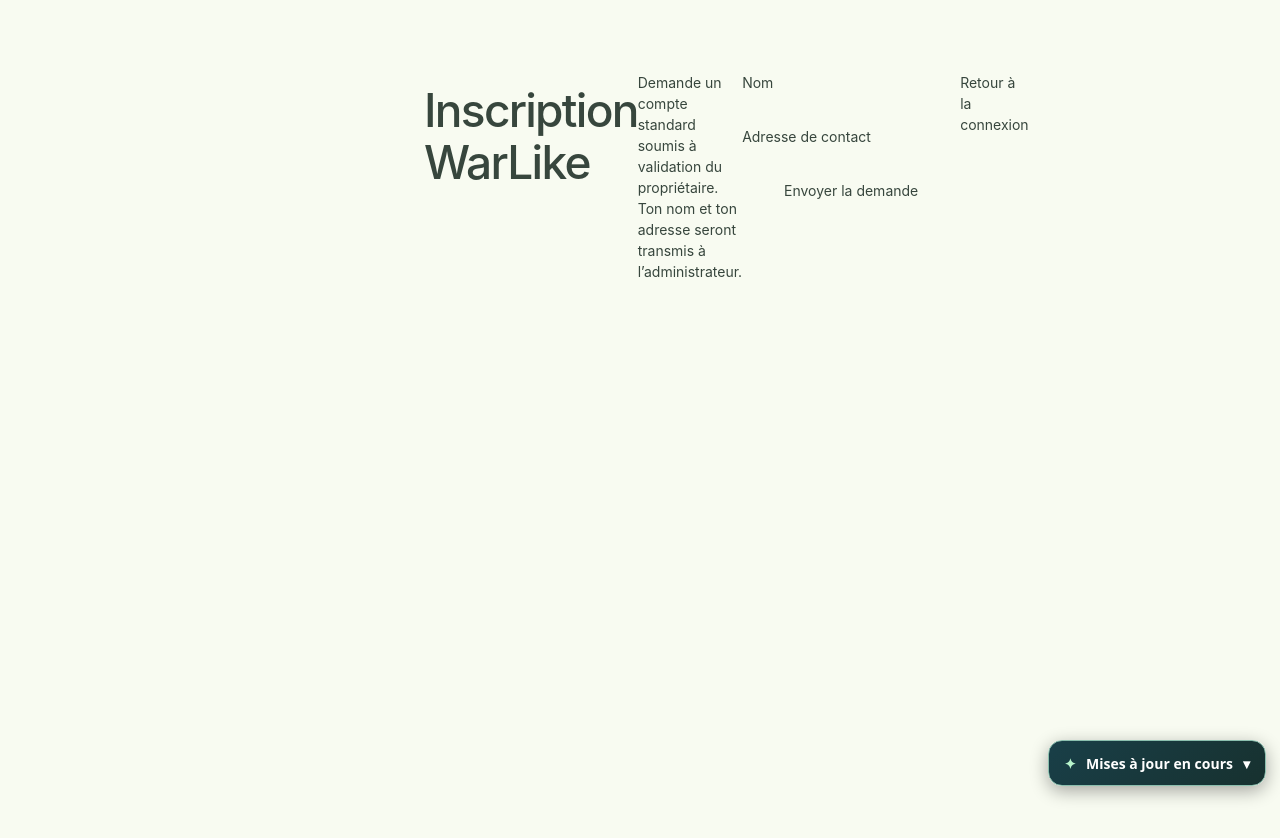
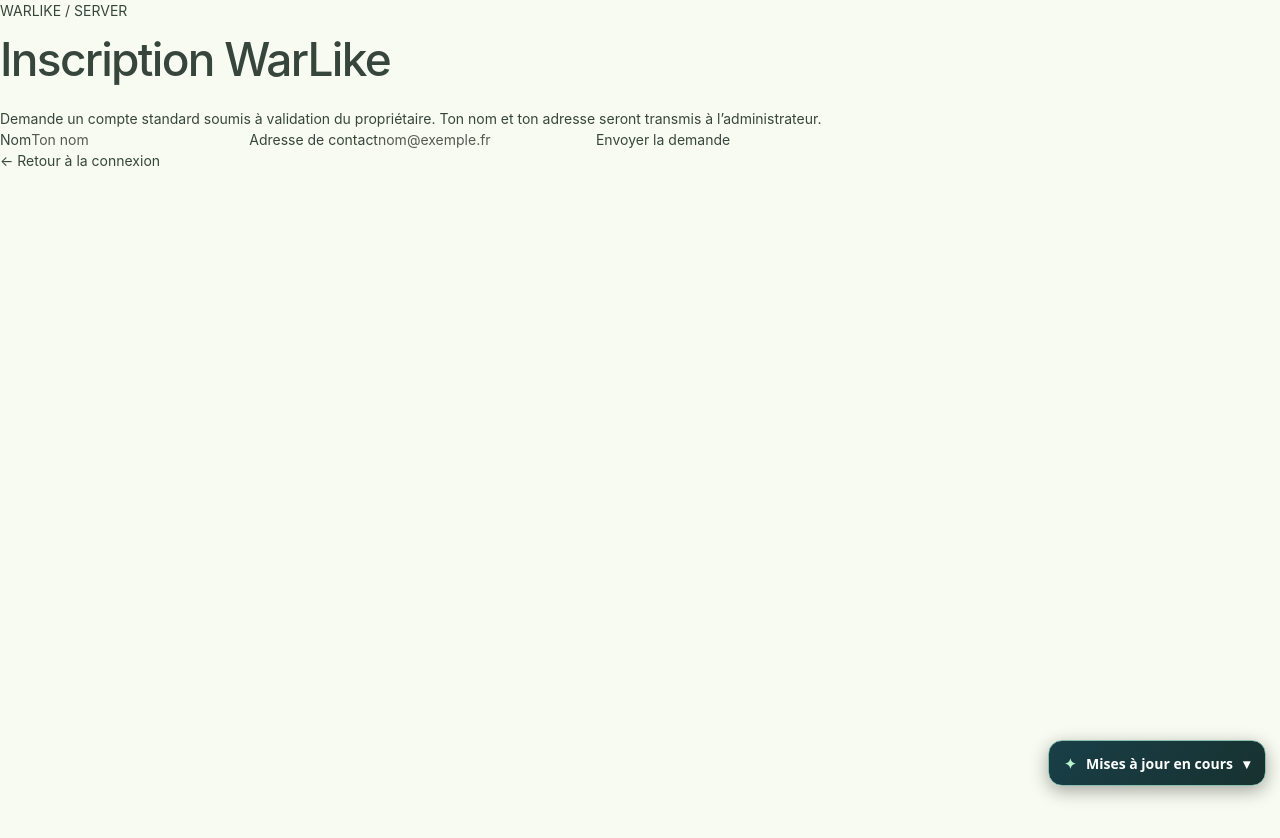
Before and after one commit to Motherlode94/WarLike-Server, a Next.js app: page /demande-compte in a window 1280 px wide. Shown: the top 838 px of the page. After the commit the page ends 800 px from the top, so only its background shows below. Built offline with nearby package versions, Linux system fonts and the light colour scheme.

Commit message:
Restore accessible single-column account registration form

```diff
--- a/app/demande-compte/view.tsx
+++ b/app/demande-compte/view.tsx
@@ -6,5 +6,22 @@ export default function Registration(){
  e.preventDefault();if(busy||done)return;const form=e.currentTarget,d=new FormData(form);setBusy(true);setStatus('');
  try{const r=await fetch('/api/warlike-auth/registration-request',{method:'POST',headers:{'Content-Type':'application/json'},body:JSON.stringify({name:d.get('name'),email:d.get('email')})});if(!r.ok)throw Error(r.status===429?'Trop de demandes. Réessaie plus tard.':'Demande non enregistrée.');setDone(true);form.reset();setStatus('Demande reçue. Aucun compte n’est encore créé.');}catch(e){setStatus(e instanceof Error?e.message:'Service indisponible.');}finally{setBusy(false);}
  }
- return <main style={{maxWidth:480,margin:'48px auto',padding:24}}><h1>Inscription WarLike</h1><p>Demande un compte standard soumis à validation du propriétaire. Ton nom et ton adresse seront transmis à l’administrateur.</p><form onSubmit={submit}><fieldset disabled={busy||done} style={{display:'grid',gap:12}}><label>Nom<input name="name" required maxLength={80} autoComplete="name"/></label><label>Adresse de contact<input type="email" name="email" required maxLength={254} autoComplete="email"/></label><button type="submit">Envoyer la demande</button></fieldset></form><p role="status">{status}</p><a href="/connexion">Retour à la connexion</a></main>;
+ return <main className="wl-registration-shell">
+  <section className="wl-registration-card" aria-labelledby="registration-title">
+   <div className="wl-registration-brand">WARLIKE / SERVER</div>
+   <h1 id="registration-title">Inscription WarLike</h1>
+   <p className="wl-registration-intro">Demande un compte standard soumis à validation du propriétaire. Ton nom et ton adresse seront transmis à l’administrateur.</p>
+   <form onSubmit={submit} aria-busy={busy}>
+    <fieldset disabled={busy||done}>
+     <label htmlFor="registration-name">Nom</label>
+     <input id="registration-name" name="name" required maxLength={80} autoComplete="name" placeholder="Ton nom"/>
+     <label htmlFor="registration-email">Adresse de contact</label>
+     <input id="registration-email" type="email" name="email" required maxLength={254} autoComplete="email" placeholder="nom@exemple.fr"/>
+     <button type="submit">{busy?'Envoi en cours…':done?'Demande envoyée':'Envoyer la demande'}</button>
+    </fieldset>
+   </form>
+   <p className="wl-registration-status" role="status" data-success={done}>{status}</p>
+   <a className="wl-registration-back" href="/connexion">← Retour à la connexion</a>
+  </section>
+ </main>;
 }
```
